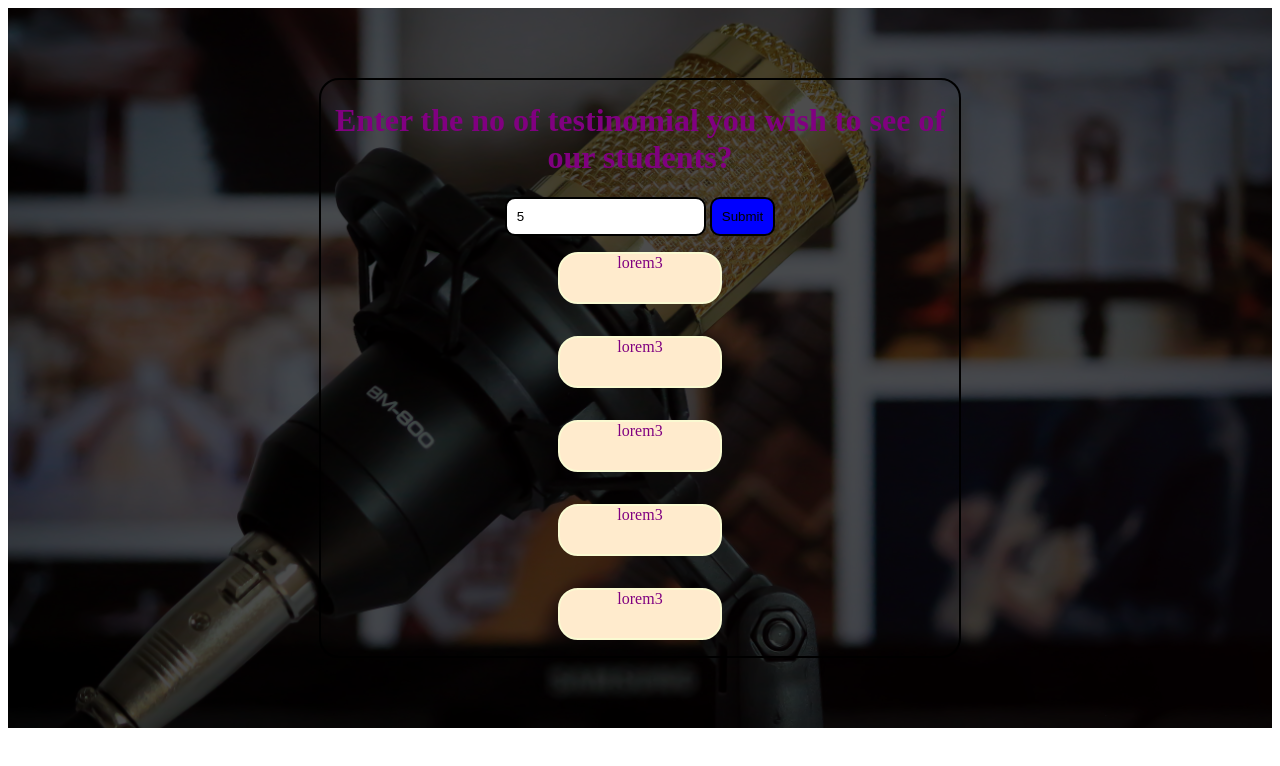
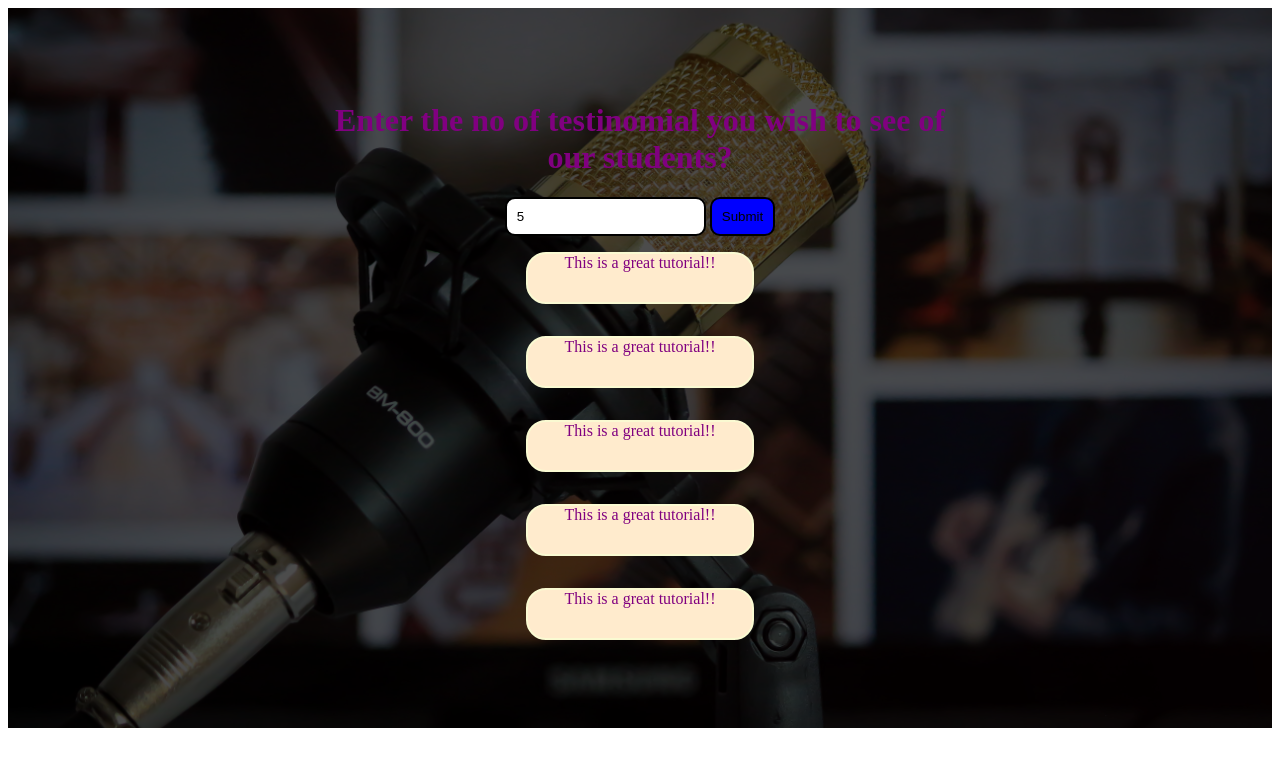
Before and after one commit to sridharsmraju/new_rre_tut.github.io, a plain HTML site: page Testimonials_page.html in a window 1280 px wide. Both pictures are taken after typing "5" into the empty fields and a click on the input 742 px from the left and 426 px from the top of the page. Drawn offline with Linux system fonts and the light colour scheme.

Commit message:
Update Testimonials_page.html

```diff
--- a/Testimonials_page.html
+++ b/Testimonials_page.html
@@ -32,7 +32,7 @@
         }
 
         .testinomial_section {
-            border: 2px solid black;
+
             width: 41rem;
 
            display: flex;
@@ -73,7 +73,7 @@
         .new_add {
             margin:1rem auto;
             border: 2px solid lightgoldenrodyellow;
-            width: 10rem;
+            width: 14rem;
             height:3rem;
             background-color: blanchedalmond;
              border-radius: 20px;
@@ -131,7 +131,7 @@
                 let class_nmae='new_add'+i;
                 new_elem.className = 'new_add new_add'+i;
                 elem1[0].appendChild(new_elem);
-                elem1[0].getElementsByClassName(class_nmae)[0].innerHTML='lorem3';
+                elem1[0].getElementsByClassName(class_nmae)[0].innerHTML='This is a great tutorial!!';
 
             }
 
```
